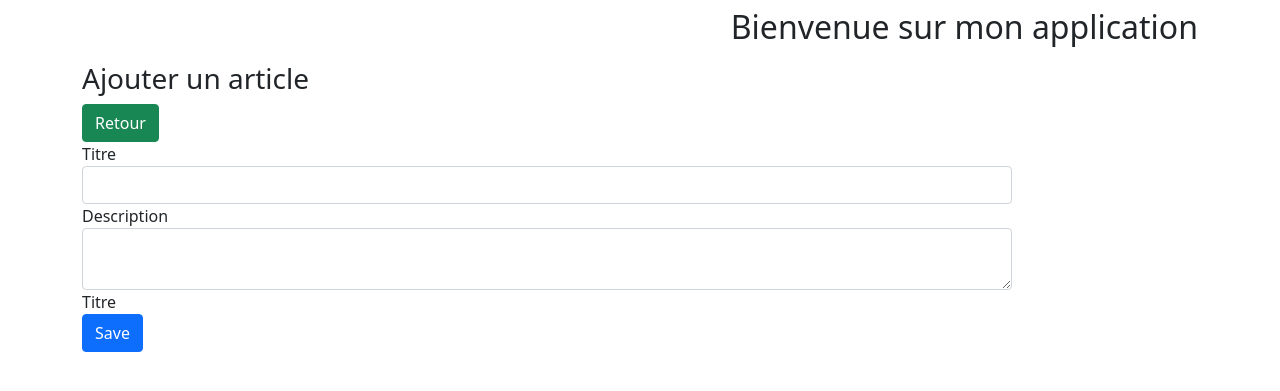
After one commit to Mohamedecorot/cicrud, a CodeIgniter app: page /database/index.php/blog/add in a window 1280 px wide. The commit adds this page. Shown: the top 391 px of the page. Run offline with CodeIgniter, Linux system fonts and the light colour scheme; data that the repository does not hold is empty.

Commit message:
ajout du add (ajout de donnees dans la bdd): formulaire

```diff
--- a/application/config/config.php
+++ b/application/config/config.php
@@ -23,7 +23,7 @@ defined('BASEPATH') OR exit('No direct script access allowed');
 | a PHP script and you can easily do that on your own.
 |
 */
-$config['base_url'] = 'http://localhost:8000/';
+$config['base_url'] = 'http://localhost:8005/';
 
 /*
 |--------------------------------------------------------------------------
--- a/application/controllers/Blog.php
+++ b/application/controllers/Blog.php
@@ -10,6 +10,15 @@ class Blog extends CI_Controller {
 
 	function index(){
 		$data['blogs'] = $this->m->getData();
+		$this->load->view('layout/header');
 		$this->load->view('blog/index', $data);
+		$this->load->view('layout/footer');
+	}
+
+	function add(){
+		$data['blogs'] = $this->m->getData();
+		$this->load->view('layout/header');
+		$this->load->view('blog/add', $data);
+		$this->load->view('layout/footer');
 	}
 }
--- /dev/null
+++ b/application/views/blog/add.php
@@ -0,0 +1,20 @@
+
+    <h3>Ajouter un article</h3>
+    <a href="<?= base_url('blog/index'); ?>" class="btn btn-success">Retour</a>
+    <form action="<?= base_url('blog/submit'); ?>" method="post" class="form-horizonal">
+        <div class="form-group">
+            <label for="title" class="col-md-2 text-right">Titre</label>
+            <div class="col-md-10">
+                <input type="text" name="txt_tile" class="form-control">
+            </div>
+        <div class="form-group">
+            <label for="description" class="col-md-2 text-right">Description</label>
+            <div class="col-md-10">
+                <textarea name="txt_description" class="form-control"></textarea>
+            </div>
+        <div class="form-group">
+            <label for="title" class="col-md-2 text-right">Titre</label>
+            <div class="col-md-10">
+                <input type="submit" name="btn_save" class="btn btn-primary" value="Save">
+            </div>
+    </form>
--- a/application/views/layout/header.php
+++ b/application/views/layout/header.php
@@ -1,17 +1,20 @@
 <!DOCTYPE html>
-<html>
+<html lang="en">
 <head>
+    <meta charset="UTF-8">
+    <meta http-equiv="X-UA-Compatible" content="IE=edge">
+    <meta name="viewport" content="width=device-width, initial-scale=1.0">
     <title>Blog</title>
-	<link rel="stylesheet" type="text/css" href="<?php echo base_url('assets/css/bootstrap.min.css') ?>">
-	<link rel="stylesheet" type="text/css" href="<?php echo base_url('assets/css/bootstrap-theme.min.css') ?>">
-	<script type="text/javascript" src="<?php echo base_url(); ?>assets/js/jquery-3.1.1.min.js"></script>
-	<script type="text/javascript" src="<?php echo base_url(); ?>assets/js/bootstrap.min.js"></script>
+    <link href="https://cdn.jsdelivr.net/npm/bootstrap@5.0.0-beta1/dist/css/bootstrap.min.css" rel="stylesheet" integrity="sha384-giJF6kkoqNQ00vy+HMDP7azOuL0xtbfIcaT9wjKHr8RbDVddVHyTfAAsrekwKmP1" crossorigin="anonymous">
+
 </head>
 <body>
 
     <div class="navbar navbar-default">
         <div class="container">
-		<h2><span class="glyphicon glyphicon-home"></span>&nbsp;Welcome to my Application</h2>
+            <span class="glyphicon glyphicon-home"></span>
+            <h2>Bienvenue sur mon application</h2>
         </div>
     </div>
+
     <div class="container">
```
Also changed, not shown: application/views/blog/index.php (+0 -24 lines), Readme.md. Lines whose indentation alone changed are shown as unchanged.
